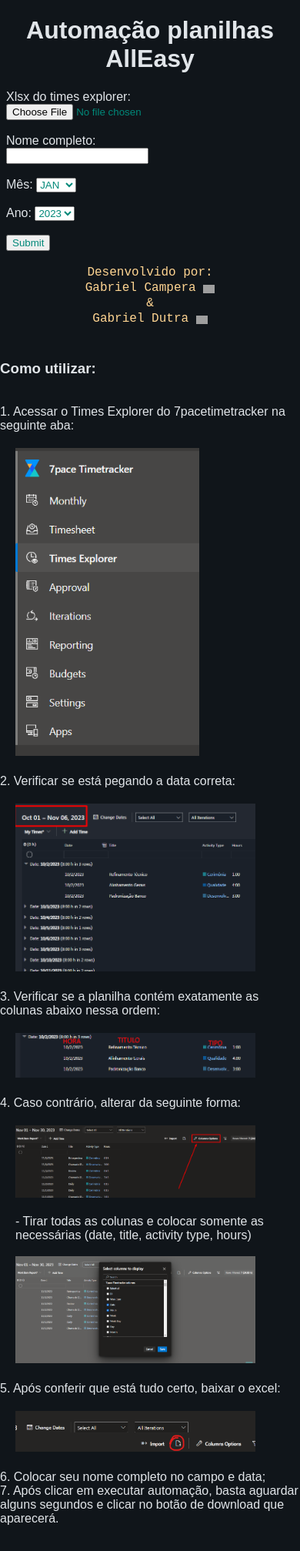
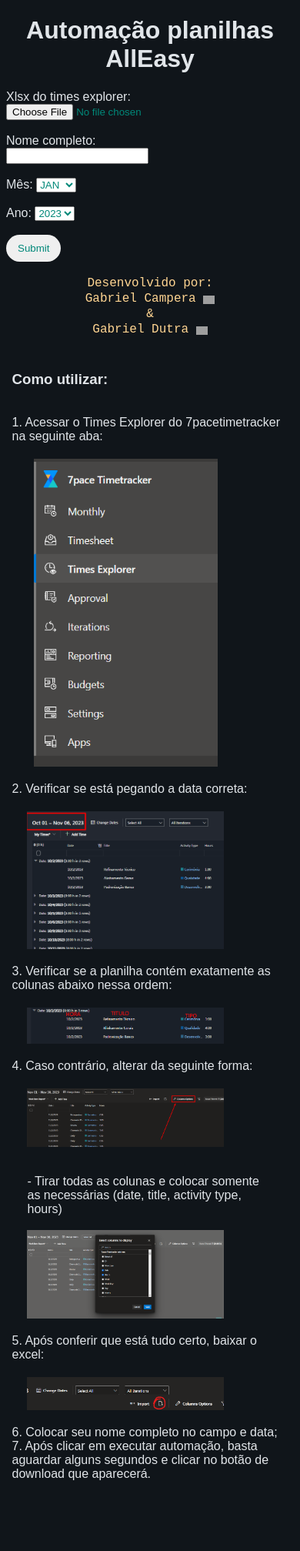
Before and after one commit to Im-Kan/py-alleasy-hours-automation-v2, a Django app: page / in a window 390 px wide. Shown: the whole page at 77% size. After the commit the page ends 1923 px from the top, so only its background shows below. Run offline with Django 4.2, Linux system fonts and the light colour scheme; some libraries are stand-ins or nearby versions; grey boxes are pictures that could not be loaded.

Commit message:
feat: melhorias na responsividade

```diff
--- a/api/templates/home.html
+++ b/api/templates/home.html
@@ -27,14 +27,18 @@
     }
     .tutorial-txt {
       max-width: 800px;
-      width: 100vw;
+      width: 96%;
+      padding: 2%;
       padding: 25px;
     }
     .images {
       padding: 20px;
+      display: flex;
+      flex-direction: column;
+      flex-wrap: wrap;
     }
     .images img{
-      max-width: 80vw;
+      max-width: 80%;
       max-height: 400px;
     }
     .hidden {
@@ -51,6 +55,14 @@
     }
     .submit {
       cursor: pointer;
+      transition: .3s;
+      border: none;
+      border-radius: 100px;
+      padding: 10px 15px 10px 15px;
+    }
+    .submit:hover{
+      transition: .3s;
+      transform: scale(1.05);
     }
     .credits-txt{
       display: flex;
```
